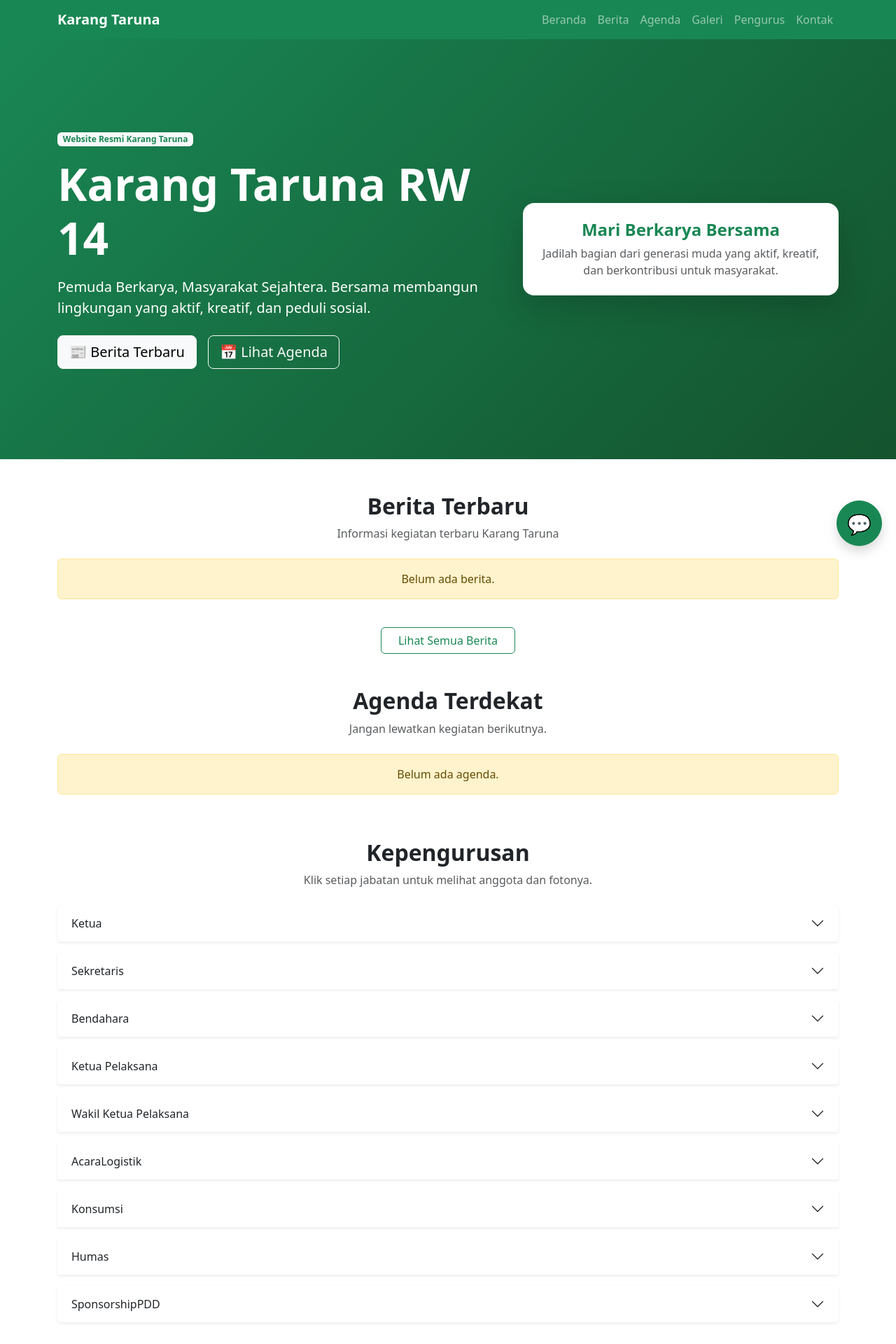
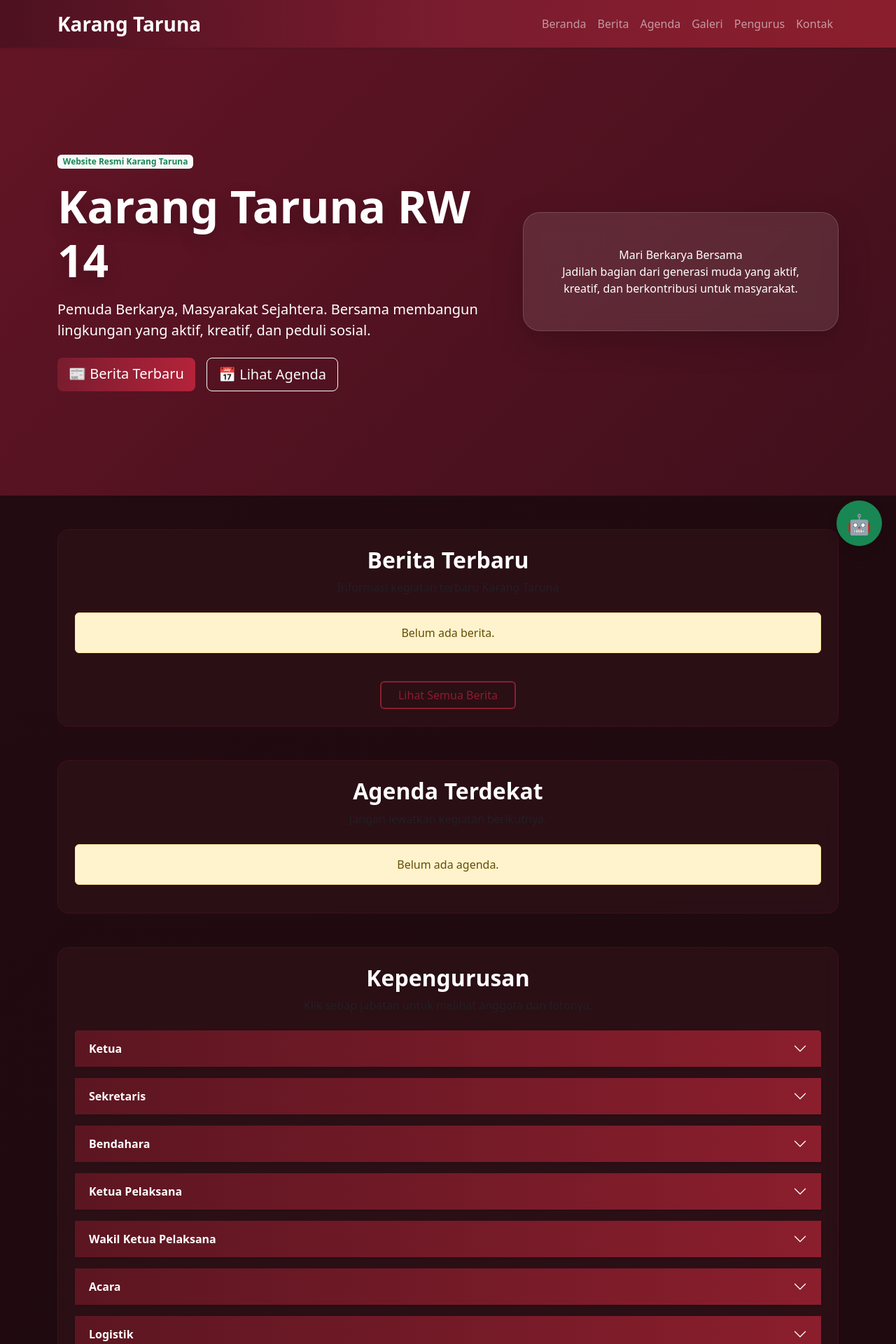
Before and after one commit to lendrailham-7/Website_Karta_14, a Django app: page / in a window 1280 px wide. Shown: the top 1920 px of the page at 70% size. Run offline with Django 5.2, Linux system fonts and the light colour scheme; data that the repository does not hold is empty.

Commit message:
update home

```diff
--- a/core/templates/core/home.html
+++ b/core/templates/core/home.html
@@ -7,17 +7,7 @@ Beranda
 {% block content %}
 
 <section
-    class="text-white py-5"
-    style="
-        background: linear-gradient(
-            135deg,
-            #198754,
-            #14532d
-        );
-        min-height: 75vh;
-        display: flex;
-        align-items: center;
-    "
+    class="text-white py-5 hero-section"
 >
 
     <div class="container">
@@ -33,7 +23,13 @@ Beranda
                 </span>
 
                 <h1
-                    class="display-3 fw-bold mb-3"
+                    class="
+                        display-3
+                        display-md-2
+                        fw-bold
+                        mb-3
+                        hero-title
+                    "
                 >
 
                     Karang Taruna RW 14
@@ -54,12 +50,17 @@ Beranda
                 </p>
 
                     <div
-                    class="d-flex flex-wrap gap-3"
+                        class="
+                            d-flex
+                            flex-column
+                            flex-md-row
+                            gap-3
+                        "
                     >
 
                     <a
                         href="{% url 'daftar_berita' %}"
-                        class="btn btn-light btn-lg"
+                        class="btn btn-maroon btn-lg hero-button"
                     >
 
                         📰 Berita Terbaru
@@ -68,7 +69,7 @@ Beranda
 
                     <a
                         href="{% url 'daftar_agenda' %}"
-                        class="btn btn-outline-light btn-lg"
+                        class="btn btn-outline-light btn-lg hero-button"
                     >
 
                         📅 Lihat Agenda
@@ -90,13 +91,12 @@ Beranda
 
             <div
                  class="
-                        bg-white
-                        text-success
-                        rounded-4
+                    hero-glass
+                    text-white
                     shadow-lg
                     p-4
+                    p-md-5
                     "
-                >
 
                     <h4
                         class="fw-bold"
@@ -107,7 +107,7 @@ Beranda
                     </h4>
 
                     <p
-                        class="text-muted mb-0"
+                        class="mb-0 text-white"
                     >
 
                         Jadilah bagian dari
@@ -129,6 +129,9 @@ Beranda
 </section>
 
 <section class="container my-5">
+
+    <div class="dark-section p-4 rounded-4">
+
     <div class="text-center mb-4">
         <h2 class="fw-bold">Berita Terbaru</h2>
         <p class="text-muted">Informasi kegiatan terbaru Karang Taruna</p>
@@ -137,7 +140,7 @@ Beranda
     <div class="row g-4">
         {% for item in berita_terbaru %}
         <div class="col-md-4">
-            <div class="card h-100 shadow-sm">
+            <div class="card h-100 shadow card-dark card-hover">
 
                 {% if item.gambar %}
                 <img src="{{ item.gambar.url }}"
@@ -158,7 +161,7 @@ Beranda
 
                     <div class="mt-auto">
                         <a href="{% url 'detail_berita' item.id %}"
-                           class="btn btn-success w-100">
+                           class="btn btn-maroon w-100">
 
                             Baca Selengkapnya
 
@@ -186,16 +189,18 @@ Beranda
     <div class="text-center mt-4">
 
         <a href="{% url 'daftar_berita' %}"
-           class="btn btn-outline-success px-4">
+           class="btn btn-outline-maroon px-4">
 
             Lihat Semua Berita
 
         </a>
 
     </div>
-
+    </div>
 </section>
 <section class="container my-5">
+
+    <div class="dark-section rounded-4 p-4">
 
     <div class="text-center mb-4">
 
@@ -217,11 +222,11 @@ Beranda
 
         {% for item in agenda_terdekat %}
 
-        <div class="col-md-4">
+        <div class="col-12 col-md-4">
 
-            <div class="card shadow-sm h-100">
+            <div class="card shadow h-100 card-dark card-hover">
 
-                <div class="card-body">
+                <div class="card-body text-center">
 
                     <h5>
 
@@ -235,7 +240,7 @@ Beranda
 
                     </p>
 
-                    <p class="text-muted">
+                    <p style="color: var(--text-muted);">
 
                         {{ item.tanggal }}
                         {{ item.waktu }}
@@ -243,7 +248,7 @@ Beranda
                     </p>
 
                     <a href="{% url 'detail_agenda' item.id %}"
-                       class="btn btn-success w-100">
+                       class="btn btn-maroon w-100">
 
                         Lihat Detail
 
@@ -270,9 +275,12 @@ Beranda
         {% endfor %}
 
     </div>
-
+    </div>
 </section>
 <section class="container my-5">
+
+    <div class="dark-section p-4 rounded-4">
+
     <div class="text-center mb-4">
         <h2 class="fw-bold">Kepengurusan</h2>
         <p class="text-muted">
@@ -295,21 +303,31 @@ Beranda
             <div id="collapse{{ forloop.counter }}"
                  class="accordion-collapse collapse"
                  data-bs-parent="#accordionKepengurusan">
-                <div class="accordion-body bg-white">
+                <div class="accordion-body card-dark">
                     <div class="row g-3">
                         {% for anggota in item.anggota %}
-                        <div class="col-md-4 col-lg-3">
+                        <div class="col-12 col-sm-6 col-lg-3">
                             <div class="card h-100 shadow-sm card-hover border-0 text-center overflow-hidden">
                               {% if anggota.foto %}
                                 <img src="{{ anggota.foto.url }}"
-                                     class="card-img-top"
-                                     alt="{{ anggota.nama }}"
-                                     style="height: 250px; object-fit: cover;">
+                                     class="profile-image mt-4 mx-auto d-block"
+                                     alt="{{ anggota.nama }}">
                                 {% endif %}
 
-                                <div class="card-body">
-                                    <h5 class="card-title mb-1">{{ anggota.nama }}</h5>
-                                    <p class="text-maroon mb-0">{{ anggota.jabatan }}</p>
+                                <div class="card-body text-center">
+
+                                    <h5 class="card-title mb-3">
+
+                                        {{ anggota.nama }}
+
+                                    </h5>
+
+                                    <span class="badge bg-danger px-3 py-2">
+
+                                        {{ anggota.jabatan }}
+
+                                    </span>
+
                                 </div>
                             </div>
                         </div>
@@ -326,6 +344,7 @@ Beranda
         </div>
         {% endfor %}
     </div>
+    </div>
 </section>
 
 {% endblock %}
--- a/core/views.py
+++ b/core/views.py
@@ -14,11 +14,11 @@ def home(request):
         'Bendahara',
         'Ketua Pelaksana',
         'Wakil Ketua Pelaksana',
-        'Acara'
+        'Acara',
         'Logistik',
         'Konsumsi',
         'Humas',
-        'Sponsorship'
+        'Sponsorship',
         'PDD',
     ]
 
--- a/templates/base.html
+++ b/templates/base.html
@@ -22,6 +22,41 @@
     >
 
     <style>
+        :root {
+
+    --bg-primary: #14070b;
+
+    --bg-secondary: #220b11;
+
+    --bg-card: #2c1017;
+
+    --accent: #b4233a;
+
+    --accent-dark: #8b1e2d;
+
+    --text-light: #ffffff;
+
+    --text-muted: #bdbdbd;
+
+}
+body {
+
+    background:
+        linear-gradient(
+            -45deg,
+            var(--bg-primary),
+            var(--bg-secondary),
+            var(--bg-primary)
+        );
+
+    background-size: 400% 400%;
+
+    animation:
+        gradientMove 25s ease infinite;
+
+    color: var(--text-light);
+
+}
 
        .chat-user {
 
@@ -136,93 +171,445 @@
     }
 
 }
-    </style>
+.navbar .nav-link {
 
+    position: relative;
+
+    transition: 0.3s;
+
+}
+
+.navbar .nav-link:hover {
+
+    color: white !important;
+
+}
+
+.navbar .nav-link::after {
+
+    content: "";
+
+    position: absolute;
+
+    left: 0;
+
+    bottom: -5px;
+
+    width: 0;
+
+    height: 2px;
+
+    background: white;
+
+    transition: 0.3s;
+
+}
+
+.navbar .nav-link:hover::after {
+
+    width: 100%;
+
+}
+
+@keyframes gradientMove {
+
+    0% {
+
+        background-position: 0% 50%;
+
+    }
+
+    50% {
+
+        background-position: 100% 50%;
+
+    }
+
+    100% {
+
+        background-position: 0% 50%;
+
+    }
+
+}
+
+.hero-glass {
+
+    backdrop-filter: blur(12px);
+
+    background: rgba(
+        255,
+        255,
+        255,
+        0.1
+    );
+
+    border: 1px solid rgba(
+        255,
+        255,
+        255,
+        0.15
+    );
+
+    border-radius: 24px;
+
+}
+
+.hero-title {
+
+    text-shadow:
+        0 10px 25px rgba(
+            0,
+            0,
+            0,
+            0.2
+        );
+}
+
+.hero-button {
+
+    transition: 0.3s;
+}
+
+.hero-button:hover {
+
+    transform: translateY(-4px);
+
+}
+.hero-section {
+
+    background:
+        linear-gradient(
+            -45deg,
+            #2b0d15,
+            #5a1323,
+            #8b1e2d,
+            #b4233a
+        );
+
+    background-size: 400% 400%;
+
+    animation:
+        gradientMove 18s ease infinite;
+
+    min-height: 80vh;
+
+    display: flex;
+
+    align-items: center;
+
+}
+.hero-button {
+
+    transition: all 0.3s ease;
+
+}
+
+.hero-button:hover {
+
+    transform: translateY(-5px);
+
+    box-shadow:
+        0 10px 25px rgba(
+            0,
+            0,
+            0,
+            0.2
+        );
+
+}
+.maroon-accordion-btn {
+
+    background: linear-gradient(
+        90deg,
+        #5c1621,
+        #8b1e2d
+    ) !important;
+
+    color: white !important;
+
+    font-weight: 600;
+
+}
+
+.maroon-accordion-btn:not(.collapsed) {
+
+    background: linear-gradient(
+        90deg,
+        #7a1c2f,
+        #b4233a
+    ) !important;
+
+    color: white !important;
+
+}
+
+.maroon-accordion-btn::after {
+
+    filter: brightness(0) invert(1);
+
+}
+
+.card-hover {
+
+    transition: 0.3s;
+
+}
+
+.card-hover:hover {
+
+    transform: translateY(-8px);
+
+}
+
+.profile-image {
+
+    width: 120px;
+
+    height: 120px;
+
+    object-fit: cover;
+
+    object-position: center;
+
+    border-radius: 50%;
+
+    border: 4px solid #8b1e2d;
+
+    box-shadow: 0 8px 20px rgba(
+        0,
+        0,
+        0,
+        0.15
+    );
+
+}
+.btn-maroon {
+
+    background: linear-gradient(
+        90deg,
+        #7a1c2f,
+        #b4233a
+    );
+
+    color: white;
+
+    border: none;
+
+}
+
+.btn-maroon:hover {
+
+    color: white;
+
+    transform: translateY(-3px);
+
+    box-shadow: 0 8px 20px rgba(
+        180,
+        35,
+        58,
+        0.3
+    );
+
+}
+
+.btn-outline-maroon {
+
+    color: #8b1e2d;
+
+    border: 2px solid #8b1e2d;
+
+}
+
+.btn-outline-maroon:hover {
+
+    background: #8b1e2d;
+
+    color: white;
+
+}
+.dark-section {
+
+    background: rgba(
+        44,
+        16,
+        23,
+        0.9
+    );
+
+    border-radius: 24px;
+
+    border: 1px solid rgba(
+        180,
+        35,
+        58,
+        0.15
+    );
+    backdrop-filter: blur(10px);
+
+}
+.card-dark {
+
+    background: var(--bg-card);
+
+    color: white;
+
+    border: none;
+
+}
+
+.card-dark .card-text {
+
+    color: var(--text-muted);
+
+}
+.footer-premium {
+
+    background:
+        linear-gradient(
+            90deg,
+            #12070b,
+            #220b11,
+            #3a111c
+        );
+
+    border-top: 2px solid rgba(
+        180,
+        35,
+        58,
+        0.3
+    );
+
+}
+.footer-premium a {
+
+    transition: 0.3s;
+
+}
+
+.footer-premium a:hover {
+
+    color: #ff5c76 !important;
+
+    padding-left: 5px;
+
+}
+.footer-divider {
+
+    border-color: rgba(
+        255,
+        255,
+        255,
+        0.15
+    );
+
+}
+@media (max-width: 768px) {
+
+    .hero-title {
+
+        font-size: 2.5rem !important;
+
+    }
+
+    .hero-glass {
+
+        margin-top: 2rem;
+
+    }
+
+    .hero-button {
+
+        width: 100%;
+
+    }
+
+    .profile-image {
+
+        width: 100px;
+
+        height: 100px;
+
+    }
+
+    #chatbotButton {
+
+        width: 55px !important;
+
+        height: 55px !important;
+
+        font-size: 22px !important;
+
+    }
+
+}
+
+</style>
 </head>
 <body>
 
-<nav class="navbar navbar-expand-lg navbar-dark bg-success">
+<nav
+    class="navbar navbar-expand-lg navbar-dark shadow-sm"
+    style="
+        background:
+        linear-gradient(
+            90deg,
+            #4d1120,
+            #7a1c2f,
+            #8b1e2d
+        );
+    "
+>
 
     <div class="container">
 
-        <a class="navbar-brand fw-bold"
-           href="/">
-
+        <a
+            class="navbar-brand fw-bold fs-3"
+            href="/"
+        >
             Karang Taruna
-
         </a>
 
-        <button class="navbar-toggler"
-                type="button"
-                data-bs-toggle="collapse"
-                data-bs-target="#navbarNav">
-
+        <button
+            class="navbar-toggler"
+            type="button"
+            data-bs-toggle="collapse"
+            data-bs-target="#navbarNav"
+        >
             <span class="navbar-toggler-icon"></span>
-
         </button>
 
-        <div class="collapse navbar-collapse"
-             id="navbarNav">
+        <div
+            class="collapse navbar-collapse"
+            id="navbarNav"
+        >
 
             <ul class="navbar-nav ms-auto">
 
                 <li class="nav-item">
-                    <a class="nav-link"
-                       href="/">
-
-                        Beranda
-
-                    </a>
+                    <a class="nav-link" href="/">Beranda</a>
                 </li>
 
                 <li class="nav-item">
-                    <a class="nav-link"
-                       href="/berita/">
-
-                        Berita
-
-                    </a>
+                    <a class="nav-link" href="/berita/">Berita</a>
                 </li>
 
                 <li class="nav-item">
-                    <a class="nav-link"
-                       href="/agenda/">
-
-                        Agenda
-
-                    </a>
-                </li>
-                <li class="nav-item">
-
-                    <a class="nav-link"
-                       href="/galeri/">
-
-                        Galeri
-
-                    </a>
-
-                </li>
-                <li class="nav-item">
-
-                    <a class="nav-link"
-                       href="/pengurus/">
-
-                        Pengurus
-
-                    </a>
-
+                    <a class="nav-link" href="/agenda/">Agenda</a>
                 </li>
 
                 <li class="nav-item">
+                    <a class="nav-link" href="/galeri/">Galeri</a>
+                </li>
 
-                    <a class="nav-link"
-                       href="/kontak/">
+                <li class="nav-item">
+                    <a class="nav-link" href="/pengurus/">Pengurus</a>
+                </li>
 
-                        Kontak
+                <li class="nav-item">
+                    <a class="nav-link" href="/kontak/">Kontak</a>
+                </li>
 
-                    </a>
-
-                </li>
             </ul>
 
         </div>
@@ -233,7 +620,7 @@
 
 {% block content %}{% endblock %}
 
-<footer class="bg-dark text-light mt-5 pt-5 pb-3">
+<footer class="footer-premium text-light mt-5 pt-5 pb-3">
     <div class="container">
         <div class="row g-4">
 
@@ -264,7 +651,7 @@
 
         </div>
 
-        <hr class="border-secondary my-4">
+        <hr class="footer-divider my-4">
 
         <div class="text-center small">
             © 2026 Karang Taruna. All rights reserved.
@@ -272,7 +659,7 @@
     </div>
 </footer>
 
-<script src="https://cdn.jsdelivr.net/npm/bootstrap@5.3.8/dist/js/bootstrap.bundle.min.js"></script>
+
 <!-- Floating Chatbot Button -->
 <button
     class="btn btn-success rounded-circle shadow"
@@ -289,7 +676,7 @@
         font-size: 28px;
     "
 >
-    💬
+    🤖
 </button>
 <div class="modal fade" id="chatbotModal" tabindex="-1">
 
```
Lines whose indentation alone changed are shown as unchanged.
